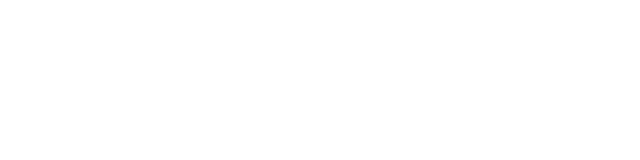
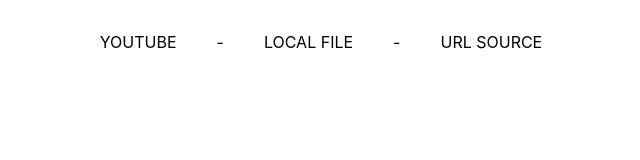
Before and after one commit to leesaxby/plyr-demo, a Next.js app: page / in a window 1280 px wide. Shown: the top 160 px of the page, without its empty margins (319-959 px from the left). Built offline with nearby package versions, Linux system fonts and the light colour scheme.

Commit message:
Add local and url examples

```diff
--- a/styles/Home.module.css
+++ b/components/Layout.module.css
@@ -1,5 +1,12 @@
 .container {
-  padding: 0 2rem;
+  padding: 2rem;
+}
+
+.nav {
+  display: flex;
+  justify-content: center;
+  gap: 40px;
+
 }
 
 .main {
--- /dev/null
+++ b/components/layout.tsx
@@ -0,0 +1,39 @@
+import Head from 'next/head'
+import Link from 'next/link'
+import styles from "./Layout.module.css";
+
+type Props = {
+    children: React.ReactNode,
+}
+
+const Layout = ({ children }: Props) => {
+    return (
+        <div className={styles.container}>
+            <Head>
+                <title>Plyr Demo</title>
+                <meta name="description" content="Plyr video demo" />
+                <link rel="icon" href="/favicon.ico" />
+            </Head>
+            <header>
+                <nav className={styles.nav}>
+                    <Link href="/">
+                        <a>YOUTUBE</a>
+                    </Link>
+                    -
+                    <Link href="/local">
+                        <a>LOCAL FILE</a>
+                    </Link>
+                    -
+                    <Link href="/url">
+                        <a>URL SOURCE</a>
+                    </Link>
+                </nav>
+            </header>
+            <main className={styles.main}>
+                {children}
+            </main>
+        </div>
+    )
+}
+
+export default Layout
--- a/pages/index.tsx
+++ b/pages/index.tsx
@@ -1,25 +1,16 @@
 import type { NextPage } from 'next'
-import Head from 'next/head'
-import styles from '../styles/Home.module.css'
+import Layout from "../components/layout";
 
 const Home: NextPage = () => {
     return (
-    <div className={styles.container}>
-      <Head>
-        <title>Plyr Demo</title>
-        <meta name="description" content="Plyr video demo" />
-        <link rel="icon" href="/favicon.ico" />
-      </Head>
-      <main className={styles.main}>
+        <Layout>
             <div id="player">
                 <iframe
                     src="https://www.youtube.com/embed/bTqVqk7FSmY?origin=https://plyr.io&amp;iv_load_policy=3&amp;modestbranding=1&amp;playsinline=1&amp;showinfo=0&amp;rel=0&amp;enablejsapi=1"
                     allow="autoplay">
-
                 </iframe>
             </div>
-      </main>
-    </div>
+        </Layout>
     )
 }
 
```
Also changed, not shown: pages/local.tsx (added, +14 -0 lines), pages/url.tsx (added, +14 -0 lines), 2 other files (tests, documents, lock files or other folders). Lines whose indentation alone changed are shown as unchanged.
